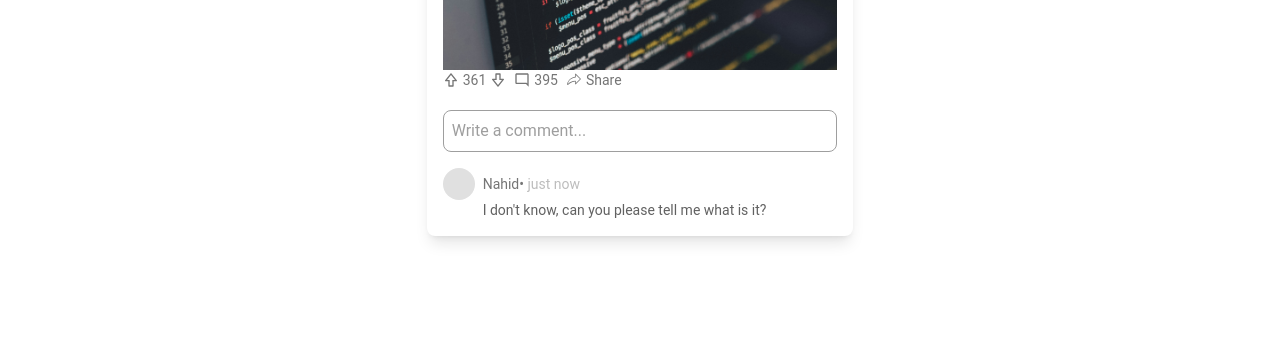
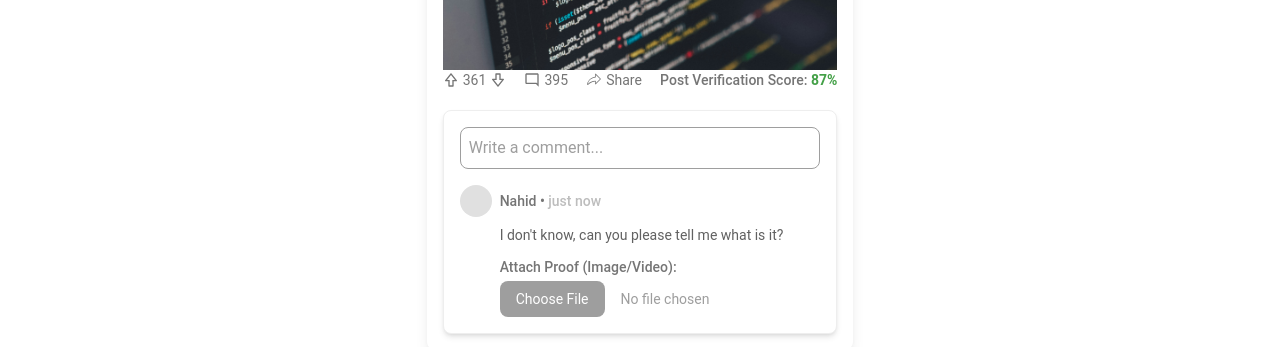
Before and after one commit to zsnahid/nsu-hackathon-client, a React (Vite) app: page / in a window 1280 px wide. Shown: the part 465-812 px from the top of the page. Built offline with nearby package versions, Linux system fonts and the light colour scheme; no server answers.

Commit message:
2nd modification

```diff
--- a/src/components/Comments.jsx
+++ b/src/components/Comments.jsx
@@ -2,23 +2,58 @@ import React from "react";
 
 export default function Comments() {
   return (
-    <div>
+    // <div>
+    //   <input
+    //     type="text"
+    //     placeholder="Write a comment..."
+    //     class="w-full border rounded-lg p-2"
+    //   />
+    //   {/* user info */}
+    //   <div class="flex items-center space-x-2 mt-4">
+    //     <div class="w-8 h-8 bg-gray-300 rounded-full"></div>
+    //     <p class="text-sm text-gray-600 font-small">
+    //       Nahid• <span class="text-gray-400">just now</span>
+    //     </p>
+    //   </div>
+    //   <div class="ml-10">
+    //     <p class="text-sm text-gray-700 font-small">
+    //       I don't know, can you please tell me what is it?
+    //     </p>
+    //   </div>
+    // </div>
+    <div className="p-4 border rounded-lg shadow-md bg-white">
+      {/* Comment Input */}
       <input
         type="text"
         placeholder="Write a comment..."
-        class="w-full border rounded-lg p-2"
+        className="w-full border rounded-lg p-2 outline-none focus:ring-2 focus:ring-blue-500"
       />
-      {/* user info */}
-      <div class="flex items-center space-x-2 mt-4">
-        <div class="w-8 h-8 bg-gray-300 rounded-full"></div>
-        <p class="text-sm text-gray-600 font-small">
-          Nahid• <span class="text-gray-400">just now</span>
+
+      {/* User Info */}
+      <div className="flex items-center space-x-2 mt-4">
+        <div className="w-8 h-8 bg-gray-300 rounded-full"></div>
+        <p className="text-sm text-gray-600 font-medium">
+          Nahid • <span className="text-gray-400">just now</span>
         </p>
       </div>
-      <div class="ml-10">
-        <p class="text-sm text-gray-700 font-small">
+
+      {/* User Comment */}
+      <div className="ml-10 mt-2">
+        <p className="text-sm text-gray-700">
           I don't know, can you please tell me what is it?
         </p>
+      </div>
+
+      {/* Proof Attachment */}
+      <div className="ml-10 mt-3">
+        <label className="block text-sm text-gray-600 font-medium">
+          Attach Proof (Image/Video):
+        </label>
+        <input
+          type="file"
+          accept="image/*,video/*"
+          className="mt-1 w-full text-sm text-gray-500 file:mr-4 file:py-2 file:px-4 file:rounded-lg file:border-0 file:text-white file:bg-gray-500 cursor-pointer"
+        />
       </div>
     </div>
   );
--- a/src/pages/CrimeFeed.jsx
+++ b/src/pages/CrimeFeed.jsx
@@ -29,7 +29,7 @@ export default function CrimeFeed() {
         </div>
 
         {/* interaction */}
-        <div class="flex gap-2">
+        <div class="flex justify-between">
           <button class="flex items-center space-x-1 text-gray-600">
             <BiUpvote />
             <span class="text-sm">361</span>
@@ -45,6 +45,12 @@ export default function CrimeFeed() {
             <PiShareFatLight />
             <span class="text-sm">Share</span>
           </button>
+
+          {/* Post Verification Score */}
+          <div className="text-sm text-gray-600">
+            <span className="font-medium">Post Verification Score:</span>{" "}
+            <span className="font-bold text-green-600">87%</span>
+          </div>
         </div>
 
         <div class="mt-5">
```
